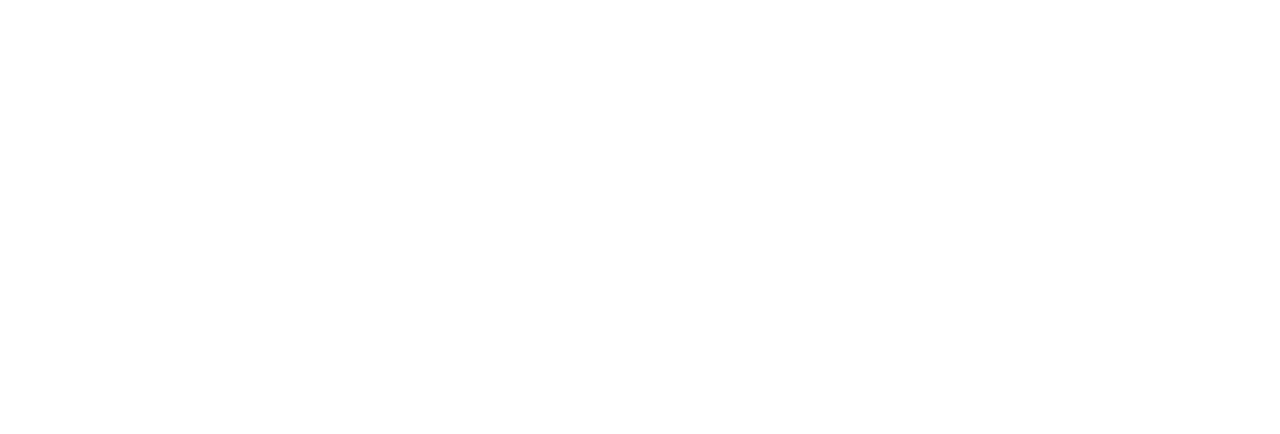
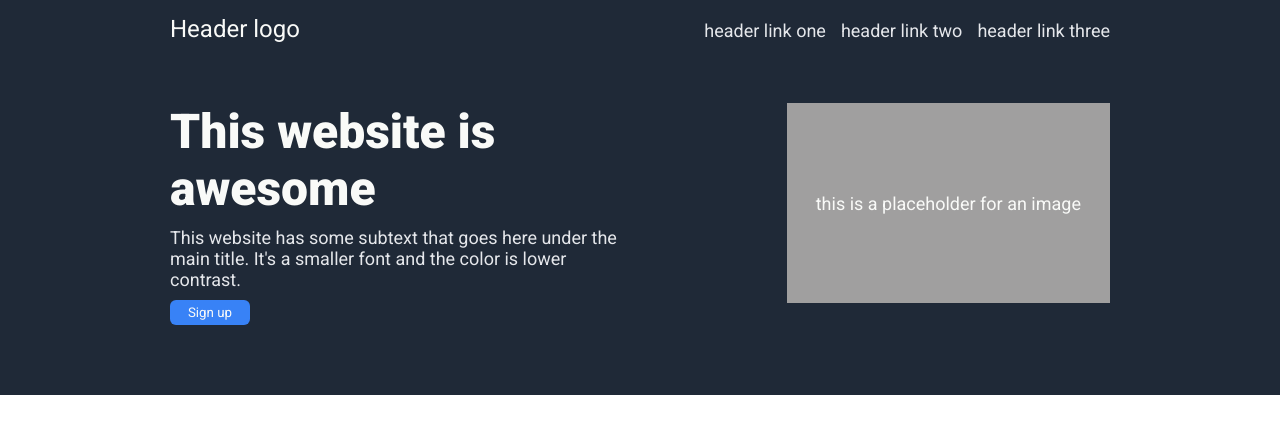
Before and after one commit to LassePladsen/TheOdinProject, a plain HTML site: page CSS/flexbox/landing-page/index.html in a window 1280 px wide. Drawn offline with Linux system fonts and the light colour scheme.

Commit message:
Finished the top section only

```diff
--- a/CSS/flexbox/landing-page/index.html
+++ b/CSS/flexbox/landing-page/index.html
@@ -1,11 +1,43 @@
 <!DOCTYPE html>
 <html lang="en">
-<head>
-  <meta charset="UTF-8">
-  <meta name="viewport" content="width=device-width, initial-scale=1.0">
-  <title>Landing page</title>
-</head>
-<body>
-
-</body>
+  <head>
+    <meta charset="UTF-8" />
+    <meta name="viewport" content="width=device-width, initial-scale=1.0" />
+    <link rel="preconnect" href="https://fonts.googleapis.com" />
+    <link rel="preconnect" href="https://fonts.gstatic.com" crossorigin />
+    <link
+      href="https://fonts.googleapis.com/css2?family=Roboto:ital,wght@0,100;0,300;0,400;0,500;0,700;0,900;1,100;1,300;1,400;1,500;1,700;1,900&display=swap"
+      rel="stylesheet"
+    />
+    <link rel="stylesheet" type="text/css" href="style.css" />
+    <title>Landing page</title>
+  </head>
+  <body>
+    <div class="container">
+      <div class="hero">
+        <div class="header">
+          <div class="logo">Header logo</div>
+          <ul class="navbar">
+            <li><a href="#">header link one</a></li>
+            <li><a href="#">header link two</a></li>
+            <li><a href="#">header link three</a></li>
+          </ul>
+        </div>
+        <div class="content">
+          <div class="left">
+            <div class="hero-text">This website is awesome</div>
+            <div class="text">
+              This website has some subtext that goes here under the main title.
+              It's a smaller font and the color is lower contrast.
+            </div>
+            <button class="signup">Sign up</button>
+          </div>
+          <div class="image">this is a placeholder for an image</div>
+        </div>
+      </div>
+      <div class="information"></div>
+      <div class="quote"></div>
+      <div class="footer"></div>
+    </div>
+  </body>
 </html>
--- a/CSS/flexbox/landing-page/style.css
+++ b/CSS/flexbox/landing-page/style.css
@@ -0,0 +1,83 @@
+* {
+    font-family: "Roboto";
+}
+
+a {
+    text-decoration: none;
+}
+
+li {
+    list-style-type: none;
+}
+
+body {
+    margin: 0;
+}
+
+.hero {
+    background-color: #1F2937;
+    display: flex;
+    flex-direction: column;
+    padding: 15px 170px 70px 170px;
+    gap: 60px;
+}
+
+.header{
+    font-size: 24px;
+    color: #F9FAF8;
+    display: flex;
+    justify-content: space-between;
+}
+
+.navbar {
+    margin: 0;
+    padding: 0;
+    display: flex;
+    gap: 15px;
+}
+
+.hero .content {
+    display: flex;
+    gap: 150px;
+    justify-content: space-between;
+}
+
+.hero .left {
+    display: flex;
+    flex-direction: column;
+    justify-content: center;
+    gap: 10px;
+}
+
+.hero-text {
+    font-size: 48px;
+    font-weight: 800;
+    color: #F9FAF8;
+}
+
+.hero .text, .navbar li a{
+    font-size: 18px;
+    color: #E5E7EB;
+}
+
+.signup {
+    background-color: #3882F6;
+    border: none;
+    border-radius: 6px;
+    width: 80px;
+    padding: 5px 0 5px 0;
+    color: #F9FAF8;
+}
+
+.hero .image {
+    background-color: rgb(160, 159, 159);
+    color: #F9FAF8;
+    display: flex;
+    align-items: center;
+    justify-content: center;
+    font-size:18px;
+    padding-left: 10px;
+    padding-right: 10px;
+    width:600px;
+    height: 200px;
+}
```
